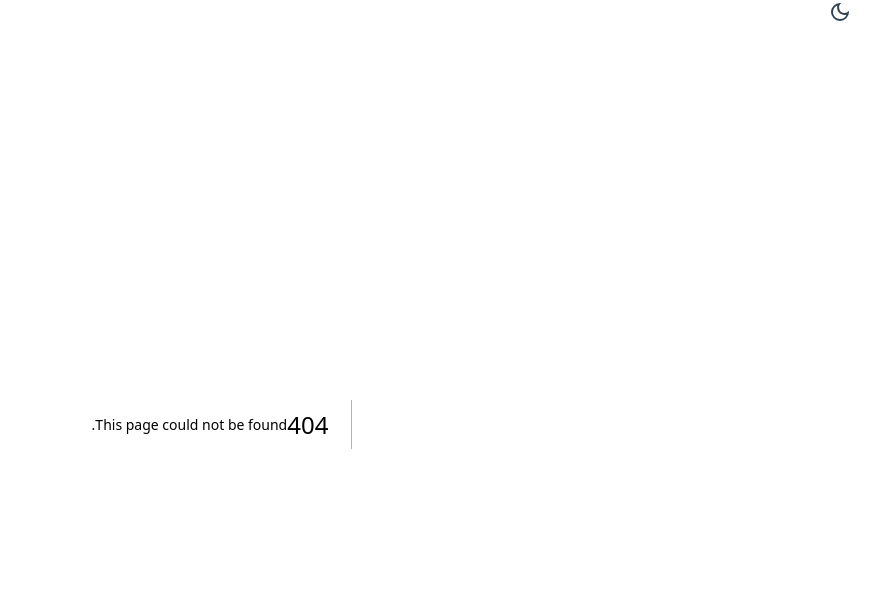
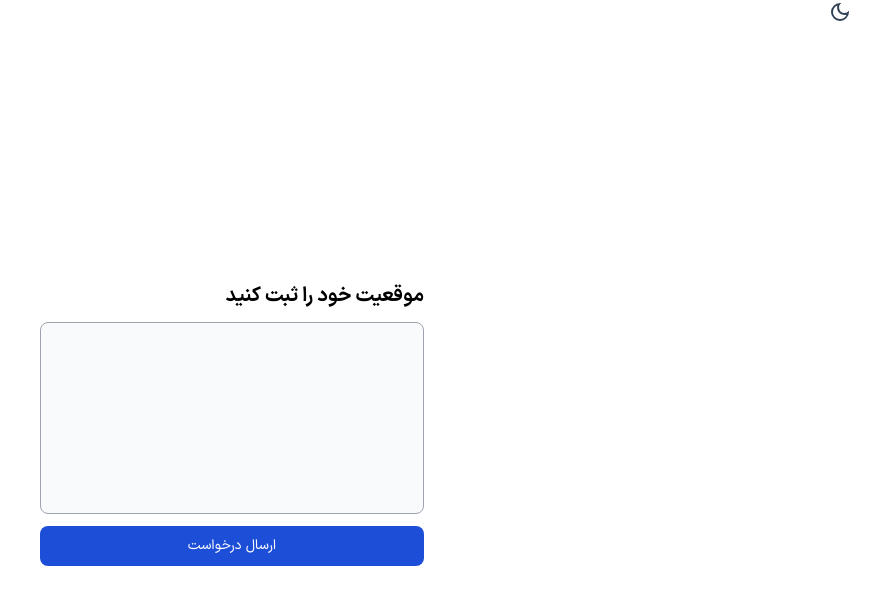
Before and after one commit to mmahditalachi/dumas, a Next.js app: page /sendreq in a window 1280 px wide. Before the commit this address had no page. Shown: the top 604 px of the page, without its empty margins (408-1280 px from the left). Built offline with nearby package versions, Linux system fonts and the light colour scheme; what tailwindcss-dir would draw is missing.

Commit message:
fix: login validation

```diff
--- a/src/app/login/page.tsx
+++ b/src/app/login/page.tsx
@@ -10,6 +10,7 @@ import { MdOutlinePhoneAndroid } from "react-icons/md";
 
 const page = () => {
   const [error, seterror] = useState(false);
+  const [phoneNumber, setPhoneNumber] = useState("");
   return (
     <form className="flex flex-col space-y-3 justify-center font-bold text-xl h-screen max-w-sm mx-auto">
       <div className="text-center">
@@ -21,10 +22,24 @@ const page = () => {
         error="شماره موبایل یا ایمیل نادرست است."
         enTitle="phone"
         Icon={<MdOutlinePhoneAndroid />}
-        hasError={false}
+        hasError={error}
+        onChange={(e) => {
+          if (e.target.value.length != 11) {
+            seterror(true);
+            return;
+          }
+
+          setPhoneNumber(e.target.value);
+          seterror(false);
+        }}
       />
       {/* <ButtonHero title="ادامه" type="submit" className="w-full" /> */}
-      <LinkHero title="ادامه" href="/otp" className="w-full" />
+      <LinkHero
+        disable={phoneNumber.length != 11 || error}
+        title="ادامه"
+        href="/otp"
+        className="w-full"
+      />
     </form>
   );
 };
--- a/src/app/otp/page.tsx
+++ b/src/app/otp/page.tsx
@@ -14,8 +14,10 @@ const page = () => {
       id="otp-container"
       className="flex flex-col space-y-8 justify-center font-bold text-xl h-screen max-w-sm mx-auto"
     >
-      <div className="text-lg text-right">
-        <p>:کد تایید را وارد کنید</p>
+      <div className="text-right">
+        <p className="text-lg text-black dark:text-white">
+          :کد تایید را وارد کنید
+        </p>
       </div>
       <OtpInput
         value={otp}
@@ -27,7 +29,7 @@ const page = () => {
         renderSeparator={<span className="m-3"></span>}
         renderInput={(props) => <input {...props} />}
       />
-      <LinkHero title="ادامه" href="#" className="w-full" />
+      <LinkHero title="ادامه" href="/sendreq" className="w-full" />
     </div>
   );
 };
--- /dev/null
+++ b/src/app/sendreq/page.tsx
@@ -0,0 +1,16 @@
+import LinkHero from "@/components/shared/LinkHero";
+import React from "react";
+
+const page = () => {
+  return (
+    <div className="flex flex-col space-y-3 justify-center font-bold text-xl h-screen max-w-sm mx-auto">
+      <p className="text-black dark:text-white">موقعیت خود را ثبت کنید</p>
+
+      <div className="h-48 bg-gray-50 border border-gray-400 dark:bg-gray-700 rounded-lg"></div>
+
+      <LinkHero title="ارسال درخواست" href="/otp" className="w-full" />
+    </div>
+  );
+};
+
+export default page;
--- a/src/components/shared/InputHero.tsx
+++ b/src/components/shared/InputHero.tsx
@@ -8,6 +8,7 @@ type Props = {
   enTitle: string;
   error: string;
   hasError: boolean;
+  onChange: (event: React.ChangeEvent<HTMLInputElement>) => void;
 };
 
 const HeroInput = (props: Props) => {
@@ -33,6 +34,7 @@ const HeroInput = (props: Props) => {
           id="phone-icon"
           className={`${props.hasError ? errorStyle : mainStyle} `}
           placeholder="0912"
+          onChange={props.onChange}
         />
       </div>
       {props.hasError && (
--- a/src/components/shared/LinkHero.tsx
+++ b/src/components/shared/LinkHero.tsx
@@ -5,13 +5,18 @@ type Props = {
   title: string;
   className?: string;
   href: string;
+  disable?: boolean;
 };
 
 const LinkHero = (props: Props) => {
   return (
     <Link
+      aria-disabled={true}
       href={props.href}
-      className={`text-white bg-blue-700 hover:bg-blue-800 focus:ring-4 focus:outline-none focus:ring-blue-300 font-medium rounded-lg text-sm px-5 py-2.5 text-center dark:bg-blue-600 dark:hover:bg-blue-700 dark:focus:ring-blue-800 ${props.className}`}
+      tabIndex={props.disable ? undefined : -1}
+      className={`text-white bg-blue-700 hover:bg-blue-800 focus:ring-4 focus:outline-none focus:ring-blue-300 font-medium rounded-lg text-sm px-5 py-2.5 text-center dark:bg-blue-600 dark:hover:bg-blue-700 dark:focus:ring-blue-800 ${
+        props.className
+      } ${props.disable ? "pointer-events-none" : ""}`}
     >
       {props.title}
     </Link>
```
